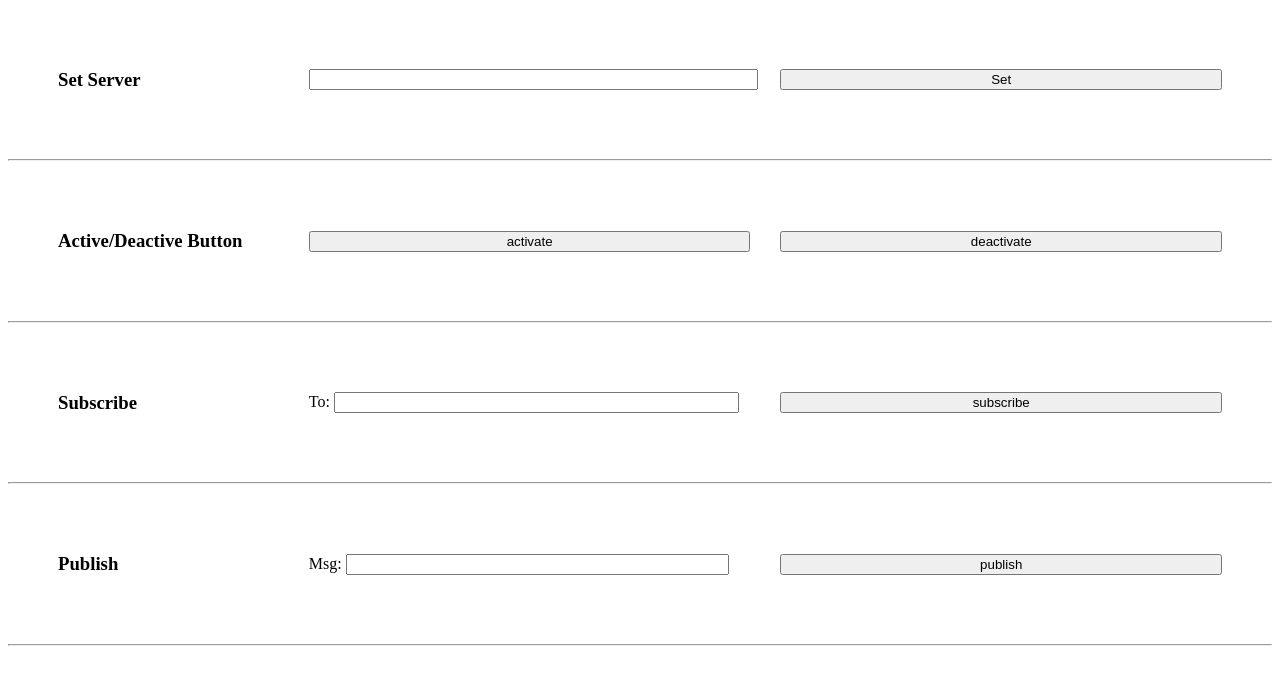
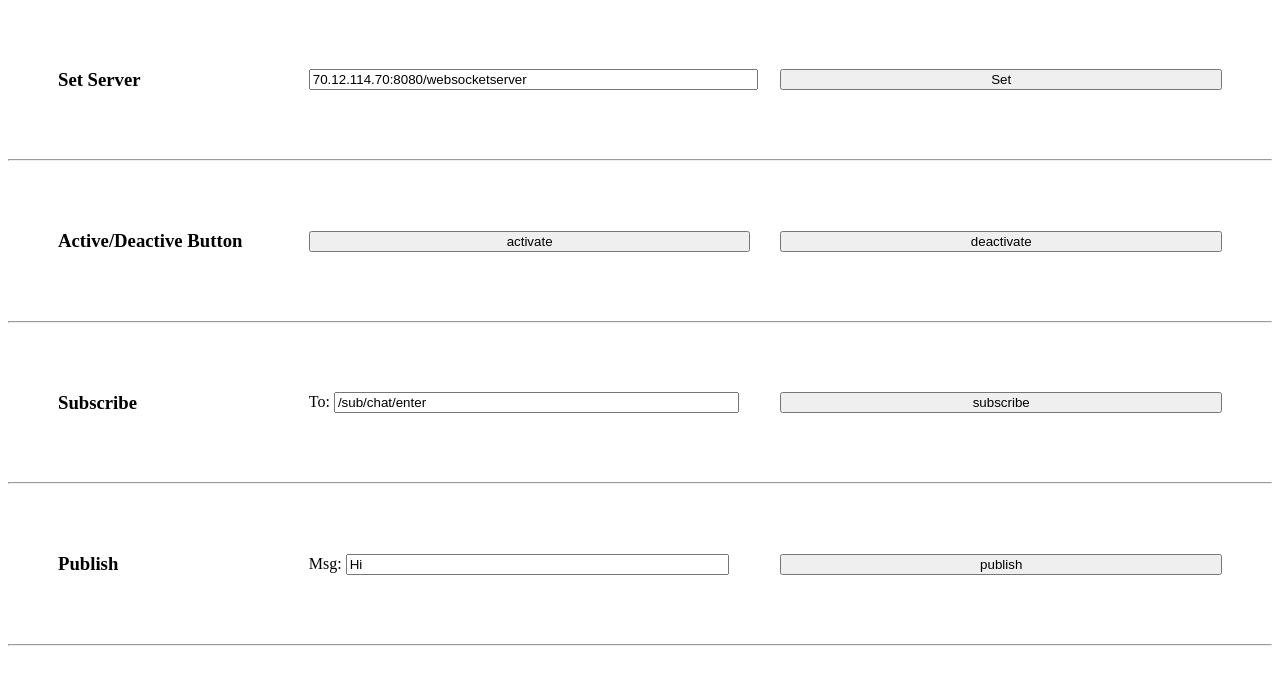
Before and after one commit to sixprincesses/Test-LiveChatFront, a React (Vite) app: page / in a window 1280 px wide. Shown: the top 684 px of the page. Built offline with nearby package versions, Linux system fonts and the light colour scheme.

Commit message:
fix: 상수 수정

```diff
--- a/src/App.tsx
+++ b/src/App.tsx
@@ -2,9 +2,9 @@ import { Client } from "@stomp/stompjs";
 import React, { useState } from "react";
 
 function App() {
-  const [server, setServer] = useState("");
-  const [msg, setMsg] = useState("");
-  const [to, setTo] = useState("");
+  const [server, setServer] = useState("70.12.114.70:8080/websocketserver");
+  const [msg, setMsg] = useState("Hi");
+  const [to, setTo] = useState("/sub/chat/enter");
 
   const client = new Client({
     debug: function (str) {
```
